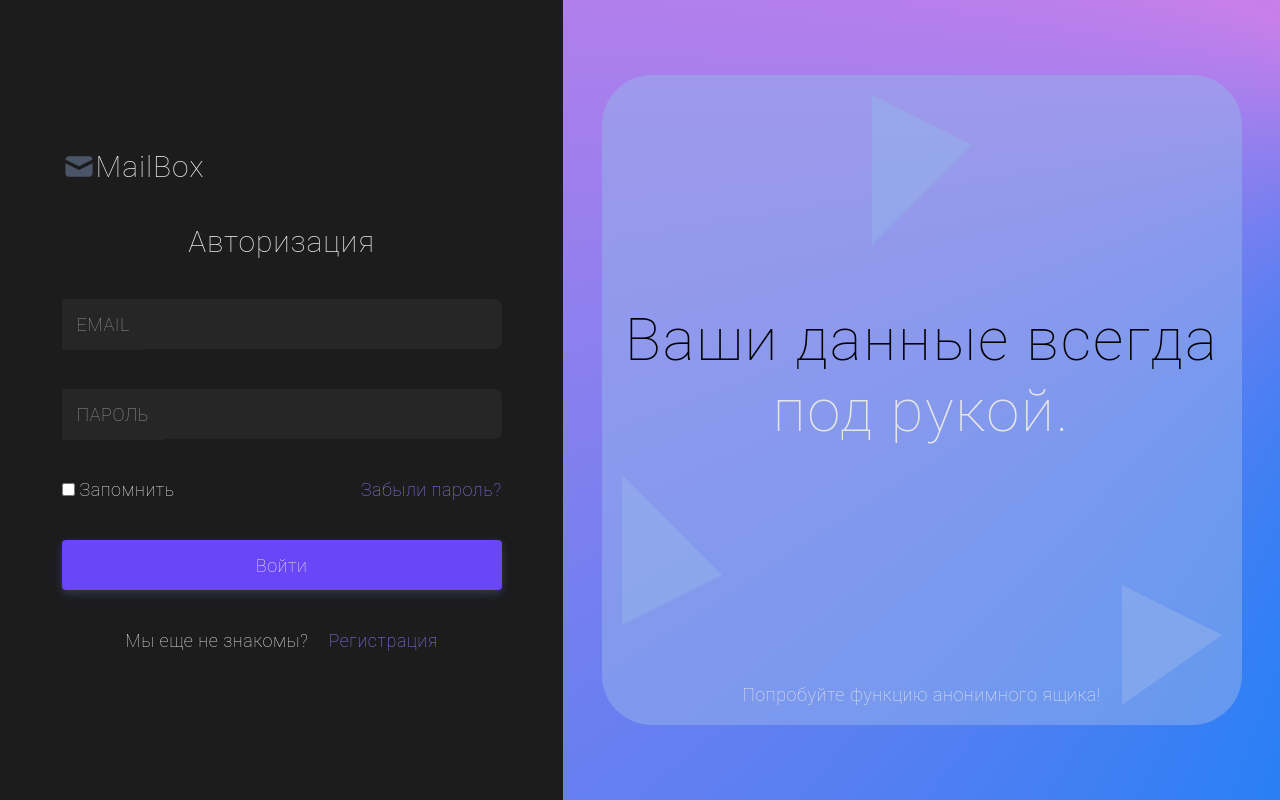
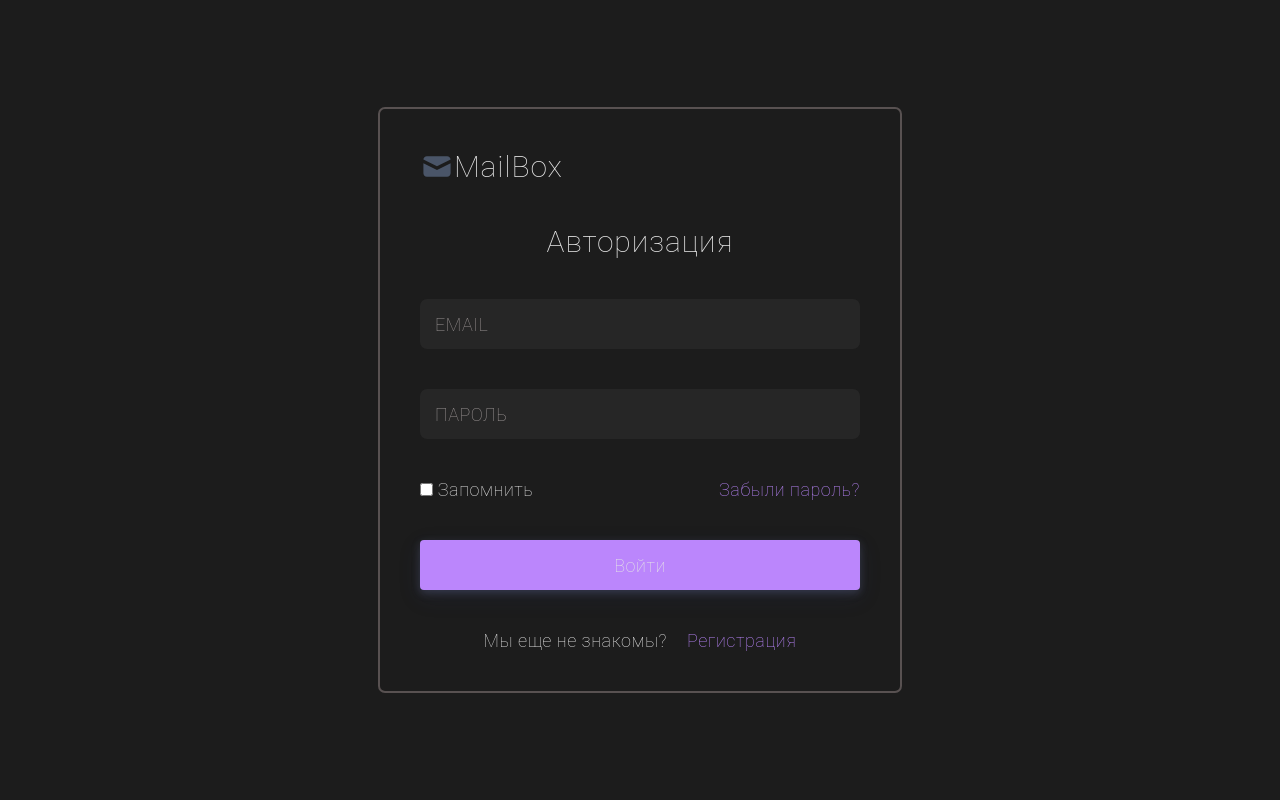
Before and after one commit to frontend-park-mail-ru/2023_1_Seekers, a Node server app: page /auth.html in a window 1280 px wide. Run offline with Node 20, Linux system fonts and the light colour scheme.

Commit message:
test design

```diff
--- a/public/auth.html
+++ b/public/auth.html
@@ -14,11 +14,12 @@
     <link rel="stylesheet" href="styles/dark/glass-color.css">
     <link rel="stylesheet" href="styles/side.css">
     <link rel="stylesheet" href="styles/dark/side-color.css">
+    <link rel="stylesheet" href="styles/dark/border.css">
 </head>
 <body>
 <div class="container">
     <div class="left">
-        <div class="login">
+        <div class="login border">
             <div class="icon font-title-1">
                 <img src="img/mail.svg" class="MenuButtonIcon" alt="">MailBox
             </div>
@@ -54,22 +55,6 @@
             </div>
         </div>
     </div>
-    <div class="right">
-        <div class="glass-square glass-square-color">
-            <div class="triangle-right-1"></div>
-            <div class="triangle-right-2"></div>
-            <div class="triangle-right-3"></div>
-            <div class="font-title-0">
-                <p>Ваши данные всегда</p>
-            </div>
-            <div class="font-title-0 bottom-color">
-                <p>под рукой.</p>
-            </div>
-            <div class="font-normal-1 bottom-text bottom-color">
-                <p>Попробуйте функцию анонимного ящика!</p>
-            </div>
-        </div>
-    </div>
 </div>
 </body>
 </html>
--- a/public/styles/dark/button-color.css
+++ b/public/styles/dark/button-color.css
@@ -1,5 +1,5 @@
 .b-color {
-    background: #6946f8;
+    background: #BB86FC;
     box-shadow: 0 3px 8px rgba(136, 144, 194, 0.25), 0 7px 21px rgba(37, 44, 97, 0.2);
 }
 
--- a/public/styles/dark/font-color.css
+++ b/public/styles/dark/font-color.css
@@ -19,5 +19,5 @@
 }
 
 .signup-link {
-    color: #9276ff !important;
+    color: #BB86FC !important;
 }
--- a/public/styles/dark/input-color.css
+++ b/public/styles/dark/input-color.css
@@ -1,19 +1,19 @@
-.wrapper-input-input,
-.wrapper-input input:empty ~ span
+.wrapper-input-input
 {
     color: #E5E5E5;
     background: #262626;
 
 }
 
-.wrapper-input-span,
-.wrapper-input input:empty ~ span
+.wrapper-input-span
 {
     color: #9f9898 !important;
+    border-radius: 7px;
 }
 
-.wrapper-input input:focus ~ span,
-.wrapper-input input:valid ~ span{
+.wrapper-input-input:focus ~ span,
+.wrapper-input-input:valid ~ span
+{
     transform: translateX(10px) translateY(-7px);
     font-size: 0.90em;
     padding: 0 10px;
@@ -29,19 +29,22 @@ textarea:-webkit-autofill:hover,
 textarea:-webkit-autofill:focus,
 select:-webkit-autofill,
 select:-webkit-autofill:hover,
-select:-webkit-autofill:focus {
+select:-webkit-autofill:focus
+{
     -webkit-text-fill-color: #E5E5E5;
     -webkit-box-shadow: 0 0 0 1000px #262626 inset;
     transition: background-color 5000s ease-in-out 0.5s;
 }
 
-.wrapper-input input:focus {
+.wrapper-input-input:focus
+{
     background: #262626;
     box-shadow: 0 0 20px rgba(255, 255, 255, 0.25);
     backdrop-filter: blur(30px);
 }
 
-.wrapper-input input:hover {
+.wrapper-input-input:hover
+{
     background: #262626;
     box-shadow: 0 0 20px rgba(255, 255, 255, 0.25);
     backdrop-filter: blur(30px);
--- /dev/null
+++ b/public/styles/light/border.css
@@ -0,0 +1,5 @@
+.border{
+    padding: 20px;
+    border: 2px solid #DEC8C8;
+    border-radius: 7px;
+}
--- a/public/styles/light/button-color.css
+++ b/public/styles/light/button-color.css
@@ -1,5 +1,5 @@
 .b-color {
-    background: #5226FF;
+    background: #BB86FC;
     box-shadow: 0 3px 8px rgba(136, 144, 194, 0.25), 0 7px 21px rgba(37, 44, 97, 0.2);
 }
 
--- a/public/styles/light/font-color.css
+++ b/public/styles/light/font-color.css
@@ -19,5 +19,5 @@
 }
 
 .signup-link {
-    color: #5226FF !important;
+    color: #BB86FC !important;
 }
```
